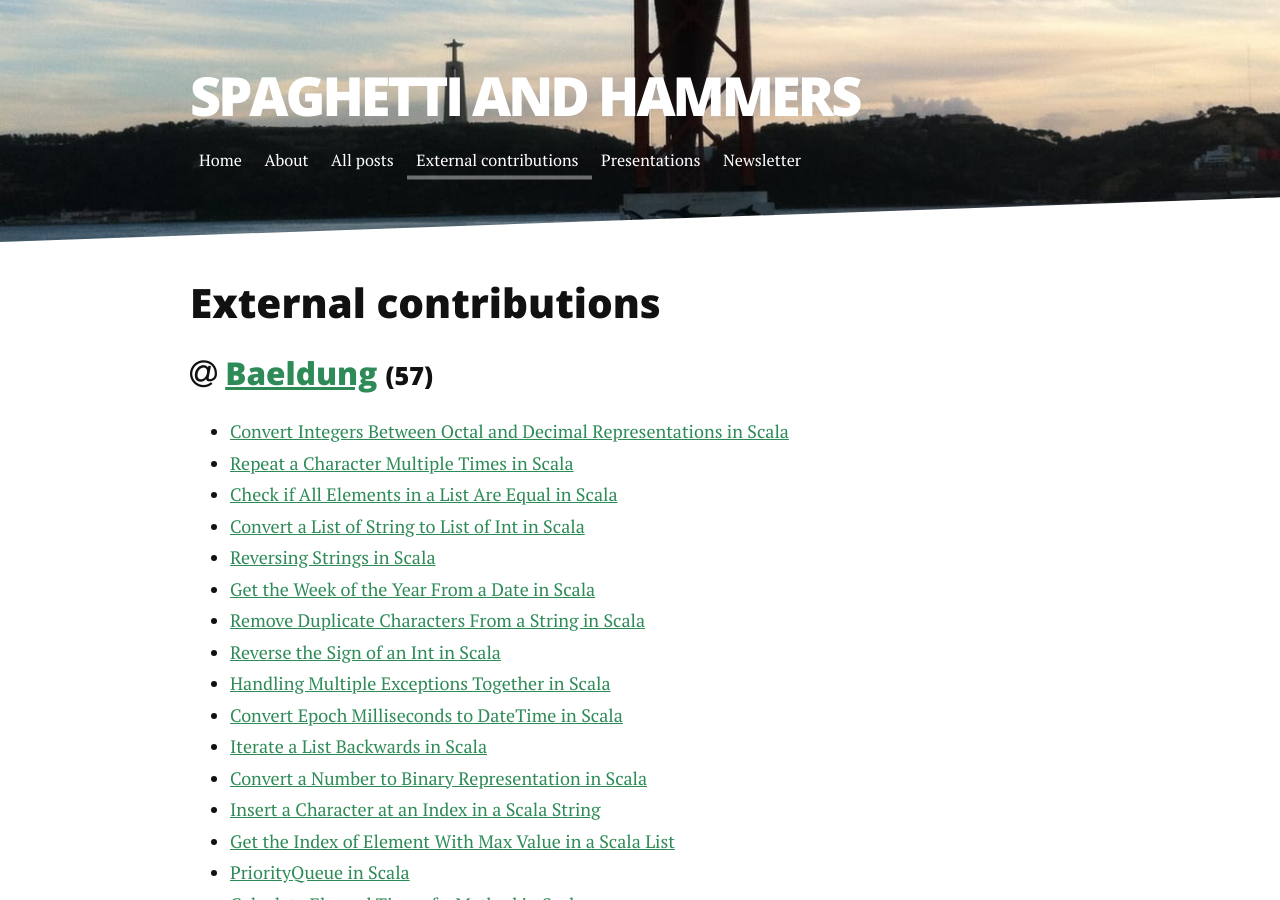
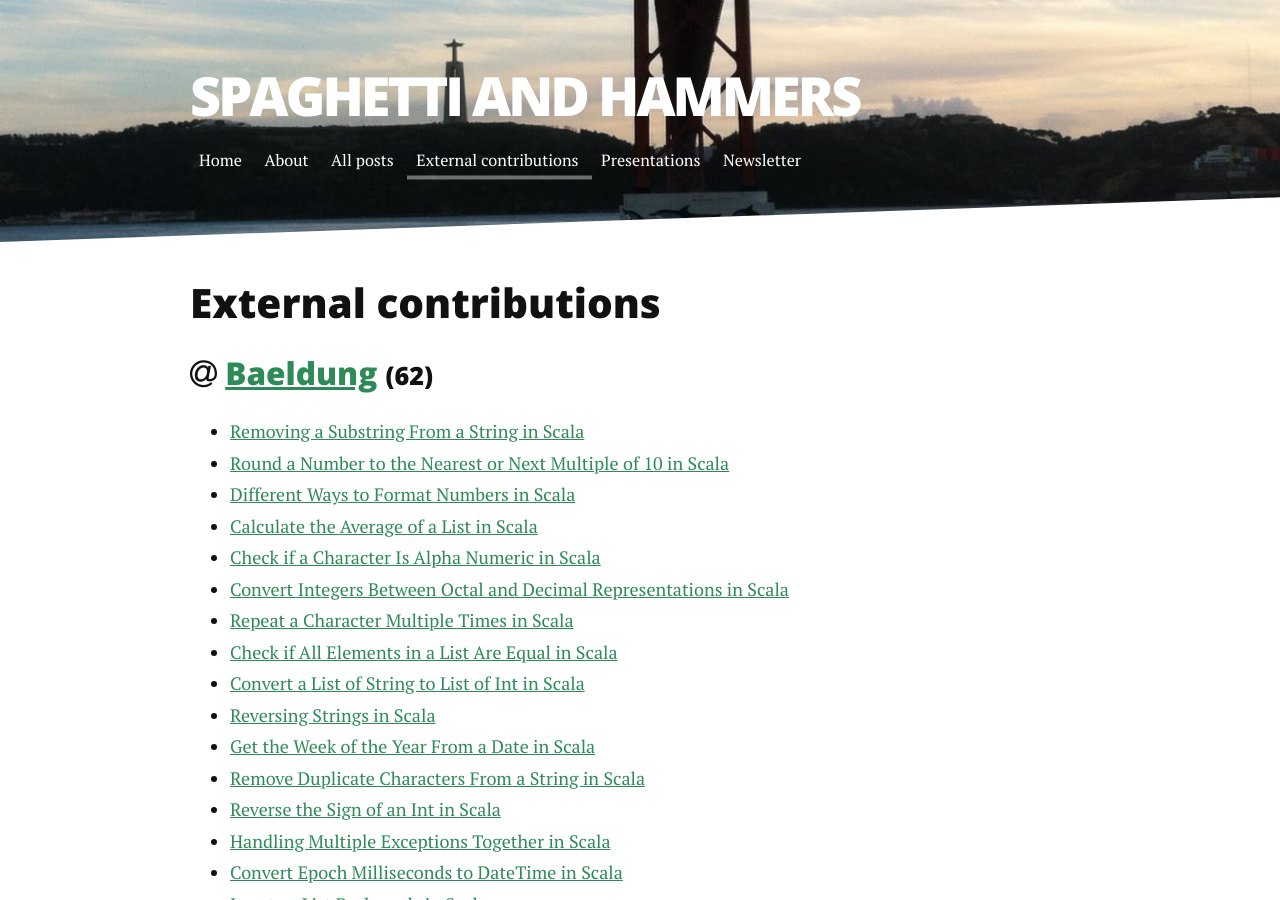
Before and after one commit to pedrorijo91/pedrorijo91.github.io, a Jekyll site: the page built from external.html, in a window 1280 px wide and 900 px high. Built offline with Jekyll 4.4.1, drawn with Linux system fonts in a browser that asks for light colours.

Commit message:
Update external.html

```diff
--- a/external.html
+++ b/external.html
@@ -12,6 +12,11 @@ title: External contributions
     <ul>
       <!-- <li><a href="">XXX</a></li> -->
 
+      <li><a href="https://www.baeldung.com/scala/string-operation-delete-substring">Removing a Substring From a String in Scala</a></li>
+      <li><a href="https://www.baeldung.com/scala/round-number-to-multiple-of-ten">Round a Number to the Nearest or Next Multiple of 10 in Scala</a></li>
+      <li><a href="https://www.baeldung.com/scala/number-formats">Different Ways to Format Numbers in Scala</a></li>
+      <li><a href="https://www.baeldung.com/scala/list-compute-mean-value">Calculate the Average of a List in Scala</a></li>
+      <li><a href="https://www.baeldung.com/scala/string-character-check-alphanumeric">Check if a Character Is Alpha Numeric in Scala</a></li>
       <li><a href="https://www.baeldung.com/scala/octal-decimal-number-conversion">Convert Integers Between Octal and Decimal Representations in Scala</a></li>
       <li><a href="https://www.baeldung.com/scala/string-repeat-character">Repeat a Character Multiple Times in Scala</a></li>
       <li><a href="https://www.baeldung.com/scala/list-check-equality-all-items">Check if All Elements in a List Are Equal in Scala</a></li>
```
